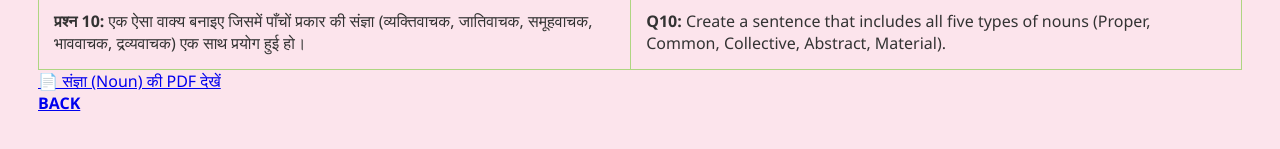
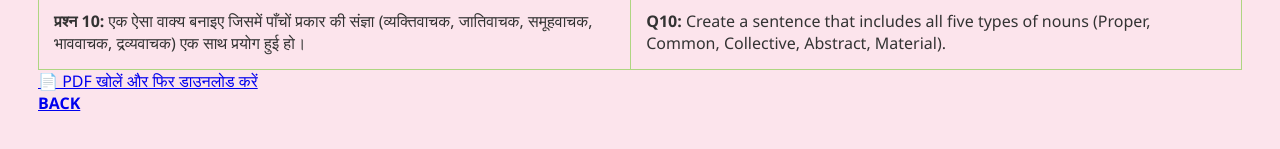
Before and after one commit to bhoop7536/Bhoopendra-edu, a plain HTML site: page noun.html in a window 1280 px wide. Shown: the part 2369-2518 px from the top of the page. Drawn offline with Linux system fonts and the light colour scheme.

Commit message:
Update noun.html

```diff
--- a/noun.html
+++ b/noun.html
@@ -370,10 +370,9 @@
         </tr>
     </table>
 
-<a href="noun-questions.pdf">
-    📄 संज्ञा (Noun) की PDF देखें
+<a href="https://bhoop7536.github.io/Bhoopendra-edu/noun-questions.pdf" target="_blank">
+    📄 PDF खोलें और फिर डाउनलोड करें
 </a>
-
 </a>
     <br>
     <strong><a href="parts-of-speech.html">BACK</a></strong>
```
